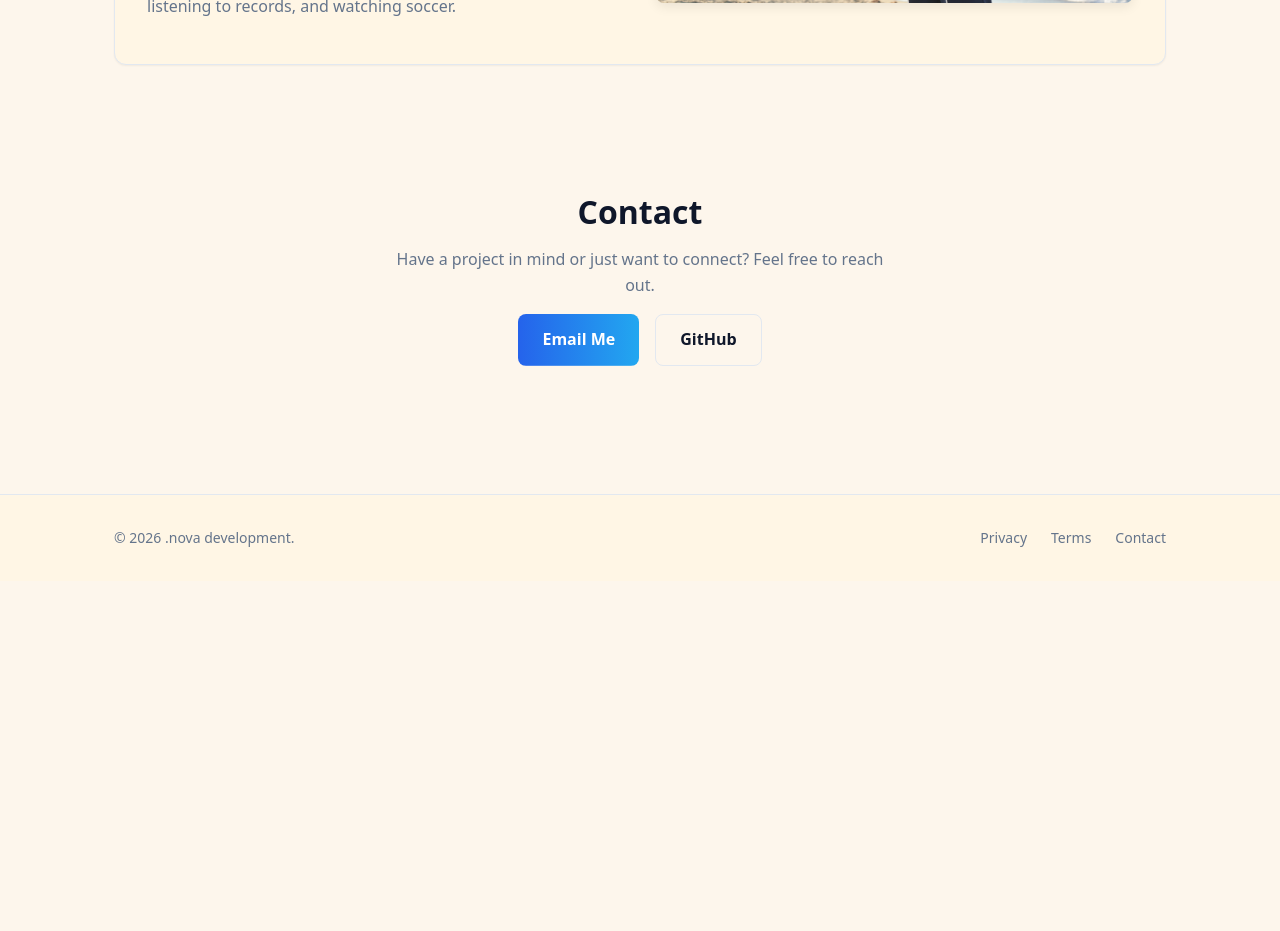
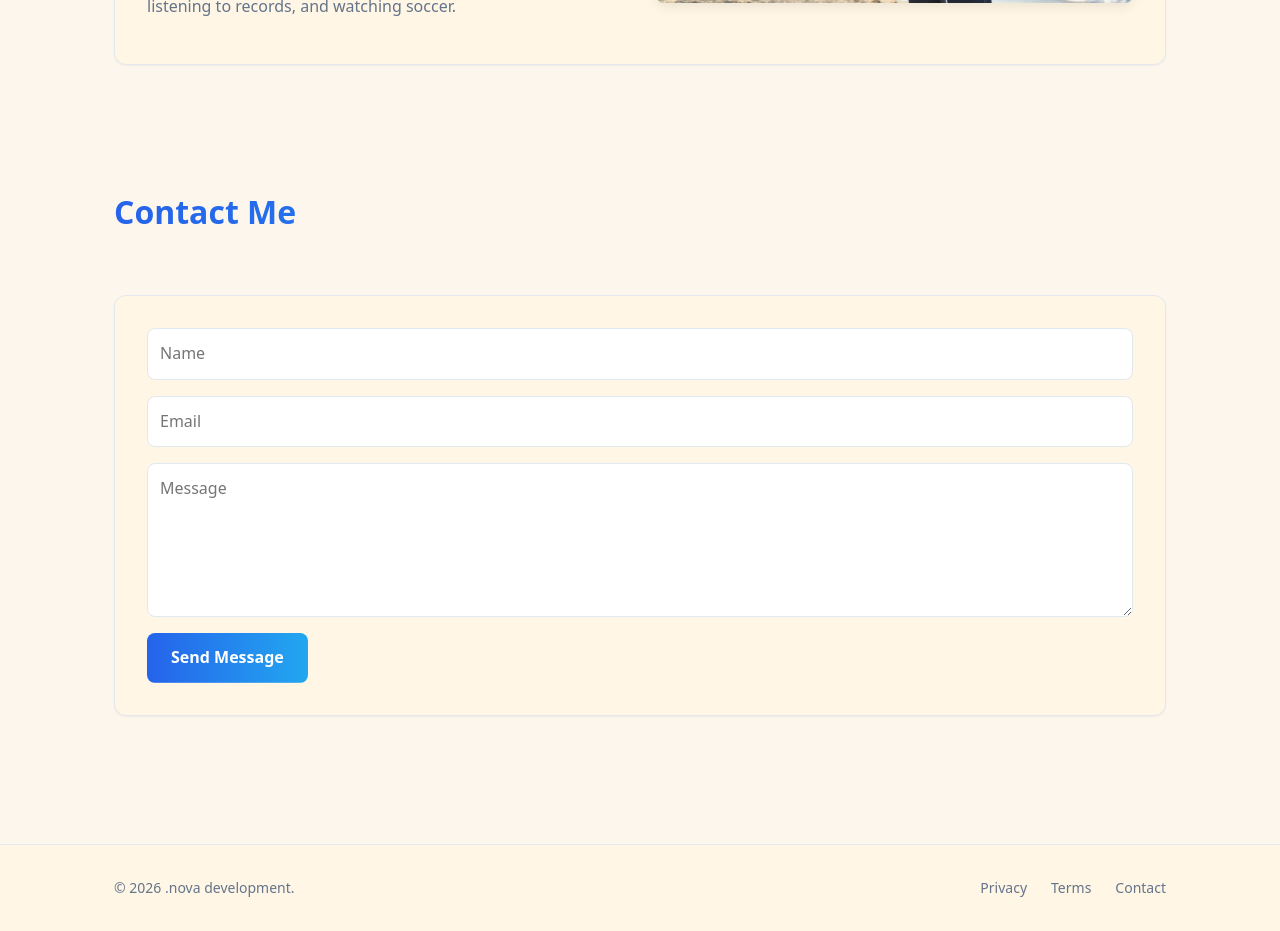
Before and after one commit to MikeReyes102/dev-portfolio, a React (Vite) app: page / in a window 1280 px wide. Shown: the part 2020-2951 px from the top of the page. Before the commit the page ends 2601 px from the top, so only its background shows below. Built offline with nearby package versions, Linux system fonts and the light colour scheme.

Commit message:
Contact section updated

```diff
--- a/src/components/sections/Contact.jsx
+++ b/src/components/sections/Contact.jsx
@@ -2,32 +2,18 @@ import '../../styles/Contact.css';
 
 const Contact = () => {
   return (
-    <section id="contact" className="section">
-      <div className="container contact-container">
-        <h2>Contact</h2>
+<section id="contact" className="contact section">
+  <div className="container contact-container">
+    <h2>Contact Me</h2>
 
-        <p className="contact-subtext">
-          Have a project in mind or just want to connect? Feel free to reach out.
-        </p>
-
-        <div className="contact-actions">
-          <a
-            href="mailto:youremail@example.com"
-            className="btn btn-primary"
-          >
-            Email Me
-          </a>
-
-          <a
-            href="https://github.com/yourusername"
-            target="_blank"
-            className="btn btn-outline"
-          >
-            GitHub
-          </a>
-        </div>
-      </div>
-    </section>
+    <form className="contact-form">
+      <input type="text" placeholder="Name" />
+      <input type="email" placeholder="Email" />
+      <textarea placeholder="Message" rows="5" />
+      <button type="submit" className="btn btn-primary">Send Message</button>
+    </form>
+  </div>
+</section>
   )
 }
 
--- a/src/styles/Contact.css
+++ b/src/styles/Contact.css
@@ -1,20 +1,69 @@
-/* Contact Page Styles */
+/* Contacts Section Styles */
+
+#contact {
+  padding-top: var(--space-8);
+  padding-bottom: var(--space-8);
+  background: var(--color-bg); /* or var(--color-surface) for a card feel */
+}
 
 .contact-container {
-  text-align: center;
   display: flex;
   flex-direction: column;
-  align-items: center;
-  gap: var(--space-4);
+  gap: var(--space-6);
+  max-width: var(--container-width);
+  margin: 0 auto;
+  padding: 0 var(--container-padding);
 }
 
-.contact-subtext {
-  max-width: 500px;
+.contact-container h2 {
+  font-size: var(--text-3xl);
+  background: linear-gradient(
+    90deg,
+    var(--color-primary-start),
+    var(--color-primary-end)
+  );
+  -webkit-background-clip: text;
+  -webkit-text-fill-color: transparent;
+  margin-bottom: var(--space-6);
 }
 
-.contact-actions {
+.contact-form {
   display: flex;
+  flex-direction: column;
   gap: var(--space-4);
-  flex-wrap: wrap;
-  justify-content: center;
+  background: var(--color-surface);
+  padding: var(--space-6);
+  border-radius: var(--radius-lg);
+  border: 1px solid var(--color-border);
+  box-shadow: var(--shadow-sm);
 }
+
+.contact-form input,
+.contact-form textarea {
+  padding: var(--space-3);
+  border-radius: var(--radius-md);
+  border: 1px solid var(--color-border);
+  font-size: var(--text-base);
+  font-family: var(--font-sans);
+  resize: vertical;
+  background: white;
+}
+
+.contact-form input:focus,
+.contact-form textarea:focus {
+  outline: none;
+  border-color: var(--color-primary-start);
+  box-shadow: 0 0 0 2px rgba(37, 99, 235, 0.2); /* subtle primary glow */
+}
+
+.contact-form button {
+  align-self: flex-start; /* keeps button aligned left */
+  cursor: pointer;
+}
+
+/* Mobile responsiveness */
+@media (max-width: 768px) {
+  .contact-form {
+    padding: var(--space-4);
+  }
+}
```
